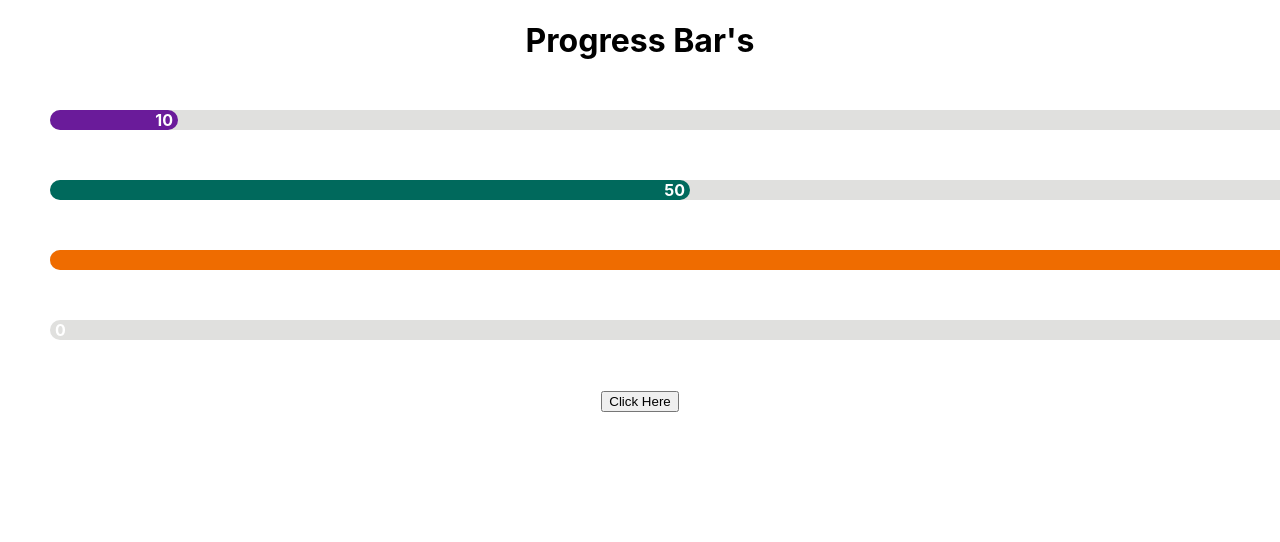
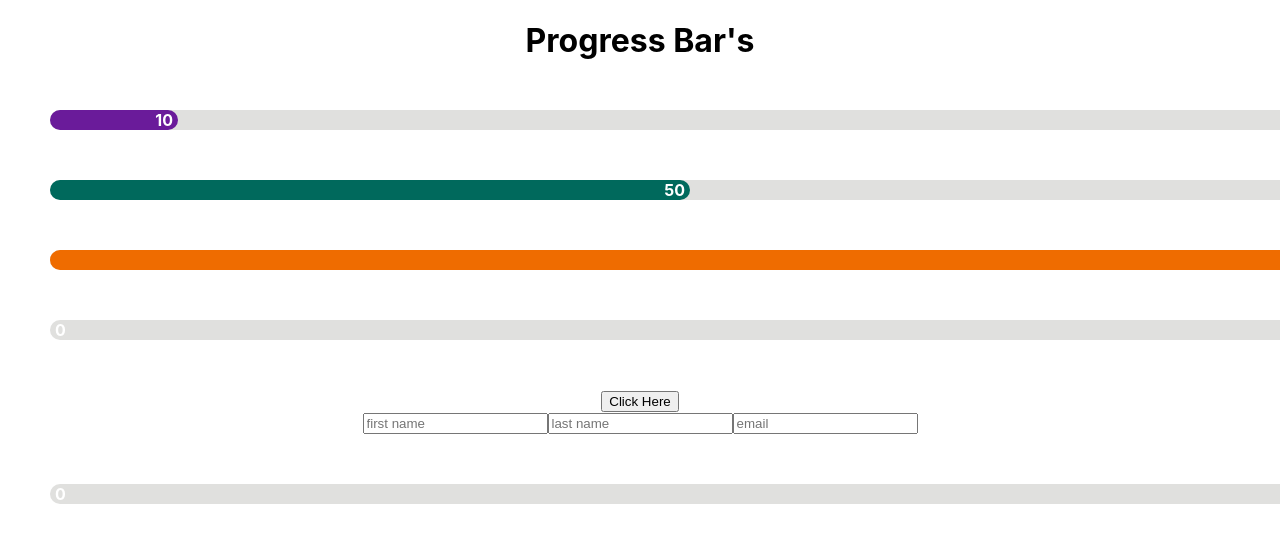
Before and after one commit to Henrynunez112/HenrysReactProgressBar, a React (Create React App) app in the folder henry_progress_bar/: page / in a window 1280 px wide. Shown: the top 542 px of the page. Built offline with nearby package versions, Linux system fonts and the light colour scheme.

Commit message:
progress bar work done

```diff
--- a/henry_progress_bar/src/App.js
+++ b/henry_progress_bar/src/App.js
@@ -1,6 +1,7 @@
 import './App.css';
 import ProgressBar from "../src/Component/ProgressBar/ProgressBar";
 import CounterProgressBar from "../src/Component/ProgressBar/CounterProgressBar"
+import FormAndProgressBar from './Component/ProgressBar/FormAndProgressBar';
 
 const testData = [
   { bgColor: "#6a1b9a", completed: 10 },
@@ -19,6 +20,7 @@ function App() {
       ))
       }
       <CounterProgressBar />
+      <FormAndProgressBar />
     </div>
   );
 }
--- /dev/null
+++ b/henry_progress_bar/src/Component/ProgressBar/FormAndProgressBar.js
@@ -0,0 +1,49 @@
+import React, { useState } from 'react';
+import ProgressBar from './ProgressBar.js'
+
+const FormAndProgressBar = () => {
+    const [firstName, setFirstName] = useState("");
+    const [lastName, setLastName] = useState("");
+    const [email, setEmail] = useState("");
+
+    let percent = 0
+
+    if(firstName){
+        percent += 25;
+    }
+    if(lastName){
+        percent += 25
+    }
+    if(email){
+        percent += 50
+    }
+
+    const handleSubmit = (e) => {
+        e.preventDefault();
+        alert("congrats you made it!!!!");
+        setEmail("");
+        setFirstName("");
+        setLastName("");
+    }
+
+
+    return (
+        <div>
+            <form onSubmit={handleSubmit}>
+                <input type='text' placeholder="first name" value={firstName} onChange={(e) => {
+                    setFirstName(e.currentTarget.value)
+                }} />
+                <input type='text' placeholder="last name" value={lastName} onChange={(e) => {
+                    setLastName(e.currentTarget.value)
+                }} />
+                <input type='text' placeholder="email" value={email} onChange={(e) => {
+                    setEmail(e.currentTarget.value)
+                }} />
+            </form>
+            <ProgressBar bgColor={"#04395E"} completed={percent} />
+            {percent === 100 ? <button onClick={handleSubmit}>Submit</button> : null}
+        </div>
+    )
+
+};
+export default FormAndProgressBar;
```
Also changed, not shown: 1 other file (tests, documents, lock files or other folders).
